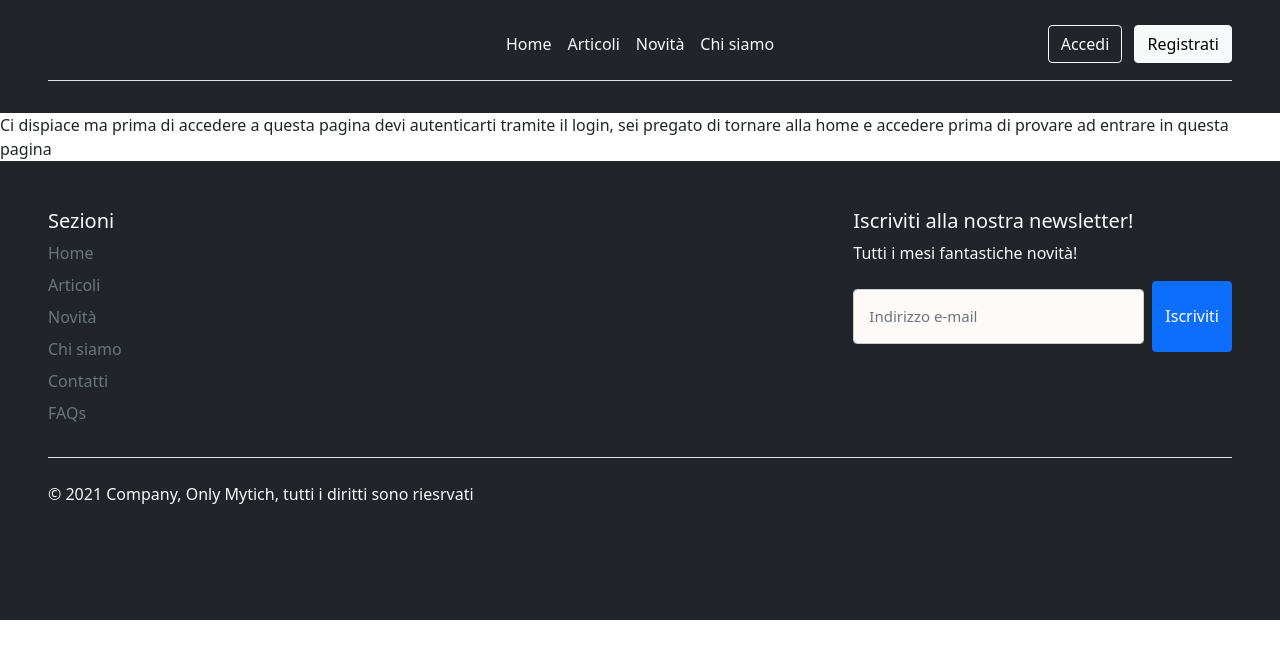
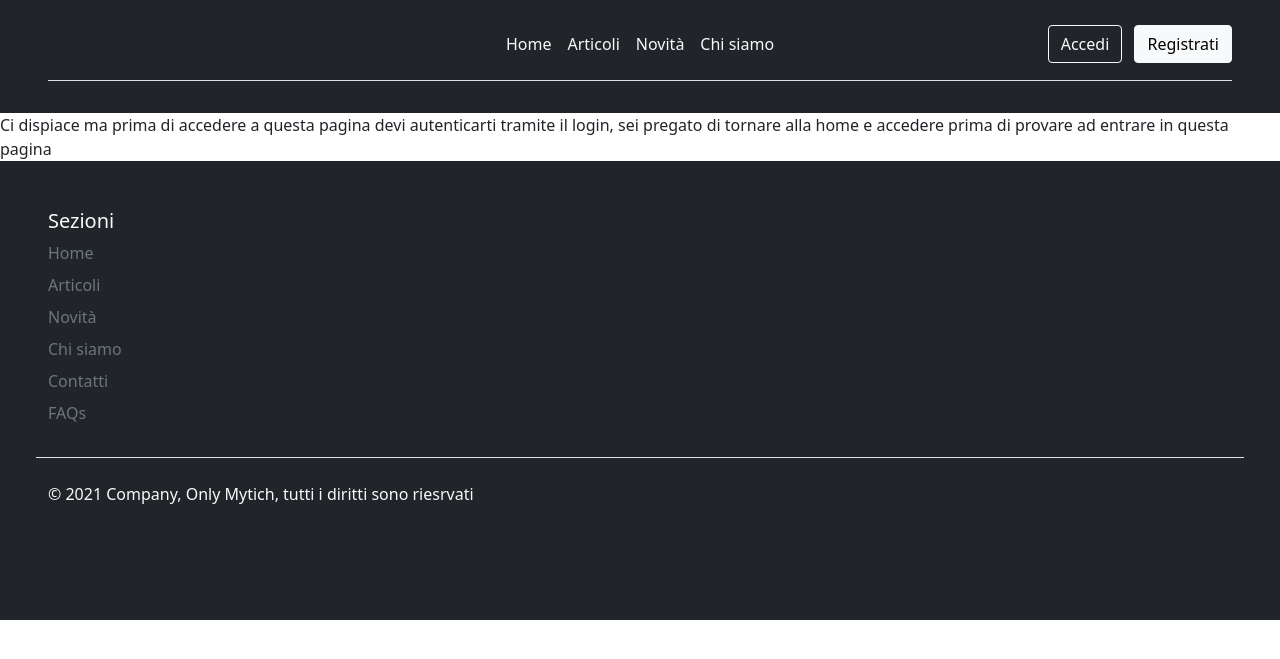
Before and after one commit to NicolaChiesa/PROGETTO_SAW, a PHP site: page /Core/NonAutenticato.php in a window 1280 px wide. Shown: the top 659 px of the page. Run offline with PHP 8.4, Linux system fonts and the light colour scheme; some libraries are stand-ins or nearby versions.

Commit message:
Update Footer.php

```diff
--- a/es10/Templates/Footer.php
+++ b/es10/Templates/Footer.php
@@ -14,16 +14,20 @@
         </div>
 
         <div class="col-4 offset-1">
-          <form>
+        <?php
+        if(isset($_SESSION['Registrated']) && $_SESSION['Registrated'] == "true"){
+            echo'<form action="../newsletter.php" method="POST" id="myform">
             <h5 class="text-light">Iscriviti alla nostra newsletter!</h5>
             <p class="text-light">Tutti i mesi fantastiche novità!</p>
             <div class="d-flex w-100 gap-2">
               <label for="newsletter1" class="visually-hidden">Indirizzo e-mail</label>
-              <input id="newsletter1" type="text" class="form-control" placeholder="Indirizzo e-mail">
-              <button class="btn btn-primary" type="button">Iscriviti</button>
+              <submit class="btn btn-primary" type="button">Iscriviti</button>
             </div>
           </form>
-        </div>
+        </div>';
+        }
+
+    ?>
       </div>
 
       <div class="d-flex justify-content-between py-4 my-4 border-top text-light">
@@ -42,20 +46,3 @@
 
 </body>
 </html>
-
-<!--
-    <footer>
-        <div class="footer-content">
-            <p>LOGO</p>
-            <ul class="socials">
-                <li><a href="#"><i class="fa fa-facebook fa-lg"></i></a></li>
-                <li><a href="#"><i class="fa fa-twitter fa-lg"></i></a></li>
-                <li><a href="#"><i class="fa fa-youtube fa-lg"></i></a></li>
-                <li><a href="#"><i class="fa fa-instagram fa-lg"></i></a></li>
-            </ul>
-        </div>
-        <div class="footer-bottom">
-            <p> Copyright: the Universal Digital Library - Cookie policy - Feedback</p>
-        </div>
-    </footer>
--->
```
